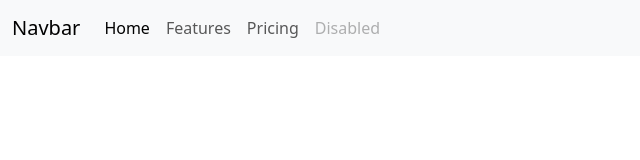
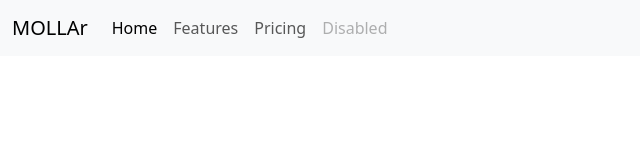
Before and after one commit to SwaggyXhu/Compito-1, a plain HTML site: page index.html in a window 1280 px wide. Shown: the full height of the page, 0-640 px from the left. Drawn offline with nearby package versions, Linux system fonts and the light colour scheme.

Commit message:
Modifica navbar da ramo1

```diff
--- a/index.html
+++ b/index.html
@@ -11,7 +11,7 @@
 
     <nav class="navbar navbar-expand-lg bg-body-tertiary">
         <div class="container-fluid">
-          <a class="navbar-brand" href="#">Navbar</a>
+          <a class="navbar-brand" href="#">MOLLAr</a>
           <button class="navbar-toggler" type="button" data-bs-toggle="collapse" data-bs-target="#navbarNavAltMarkup" aria-controls="navbarNavAltMarkup" aria-expanded="false" aria-label="Toggle navigation">
             <span class="navbar-toggler-icon"></span>
           </button>
```
